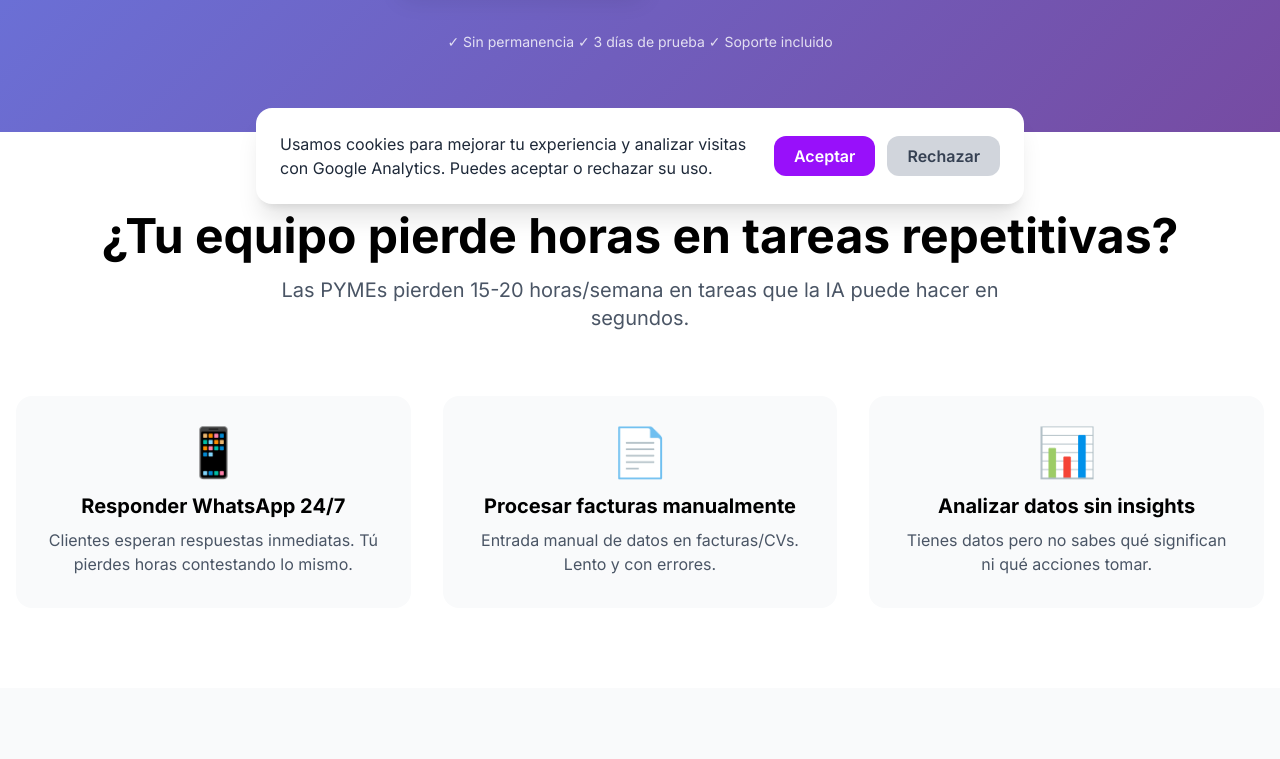
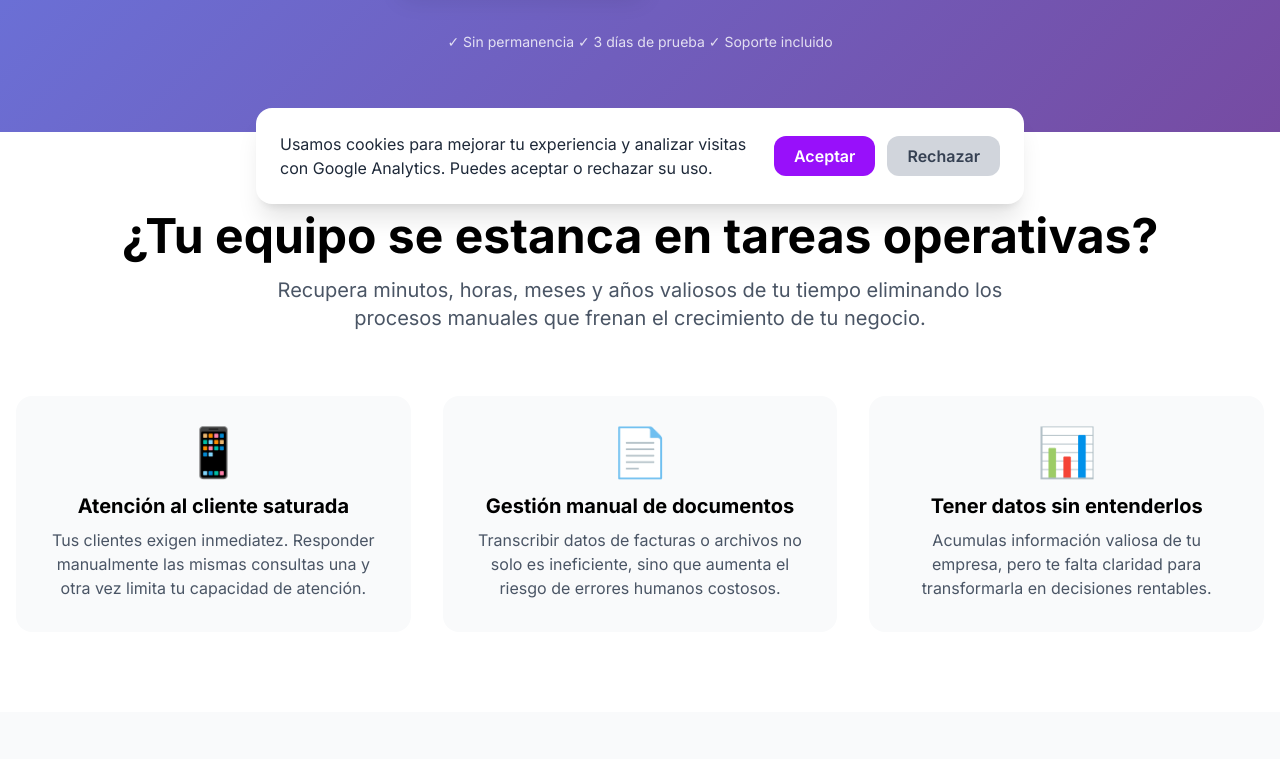
Before and after one commit to Leikymain/Landing-Page-APIs, a plain HTML site: page index.html in a window 1280 px wide. Shown: the part 572-1331 px from the top of the page. Drawn offline with nearby package versions, Linux system fonts and the light colour scheme.

Commit message:
Fixes and improvements

```diff
--- a/index.html
+++ b/index.html
@@ -130,15 +130,15 @@
       </div>
     </section>
 
-    <!-- Problem Section -->
     <section id="problema" class="py-20 bg-white px-4">
       <div class="max-w-7xl mx-auto">
         <h2 class="text-4xl md:text-5xl font-bold text-center mb-4">
-          ¿Tu equipo pierde horas en tareas repetitivas?
+          ¿Tu equipo se estanca en tareas operativas?
         </h2>
+
         <p class="text-xl text-gray-600 text-center mb-16 max-w-3xl mx-auto">
-          Las PYMEs pierden 15-20 horas/semana en tareas que la IA puede hacer
-          en segundos.
+          Recupera minutos, horas, meses y años valiosos de tu tiempo eliminando
+          los procesos manuales que frenan el crecimiento de tu negocio.
         </p>
 
         <div class="grid md:grid-cols-3 gap-8">
@@ -146,30 +146,32 @@
             class="text-center p-8 rounded-2xl bg-gray-50 hover:shadow-xl transition"
           >
             <div class="text-5xl mb-4">📱</div>
-            <h3 class="text-xl font-bold mb-2">Responder WhatsApp 24/7</h3>
+            <h3 class="text-xl font-bold mb-2">Atención al cliente saturada</h3>
             <p class="text-gray-600">
-              Clientes esperan respuestas inmediatas. Tú pierdes horas
-              contestando lo mismo.
+              Tus clientes exigen inmediatez. Responder manualmente las mismas
+              consultas una y otra vez limita tu capacidad de atención.
             </p>
           </div>
+
           <div
             class="text-center p-8 rounded-2xl bg-gray-50 hover:shadow-xl transition"
           >
             <div class="text-5xl mb-4">📄</div>
-            <h3 class="text-xl font-bold mb-2">
-              Procesar facturas manualmente
-            </h3>
+            <h3 class="text-xl font-bold mb-2">Gestión manual de documentos</h3>
             <p class="text-gray-600">
-              Entrada manual de datos en facturas/CVs. Lento y con errores.
+              Transcribir datos de facturas o archivos no solo es ineficiente,
+              sino que aumenta el riesgo de errores humanos costosos.
             </p>
           </div>
+
           <div
             class="text-center p-8 rounded-2xl bg-gray-50 hover:shadow-xl transition"
           >
             <div class="text-5xl mb-4">📊</div>
-            <h3 class="text-xl font-bold mb-2">Analizar datos sin insights</h3>
+            <h3 class="text-xl font-bold mb-2">Tener datos sin entenderlos</h3>
             <p class="text-gray-600">
-              Tienes datos pero no sabes qué significan ni qué acciones tomar.
+              Acumulas información valiosa de tu empresa, pero te falta claridad
+              para transformarla en decisiones rentables.
             </p>
           </div>
         </div>
```
Also changed, not shown: about.html (+13 -7 lines), images/Jorge.webp (added).
